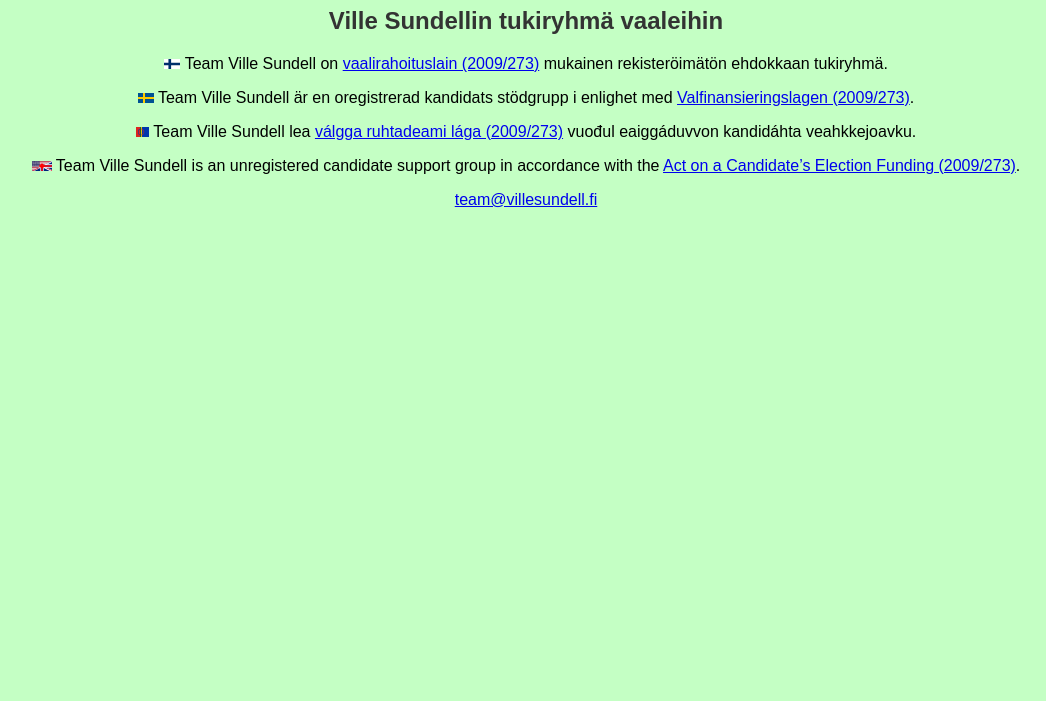
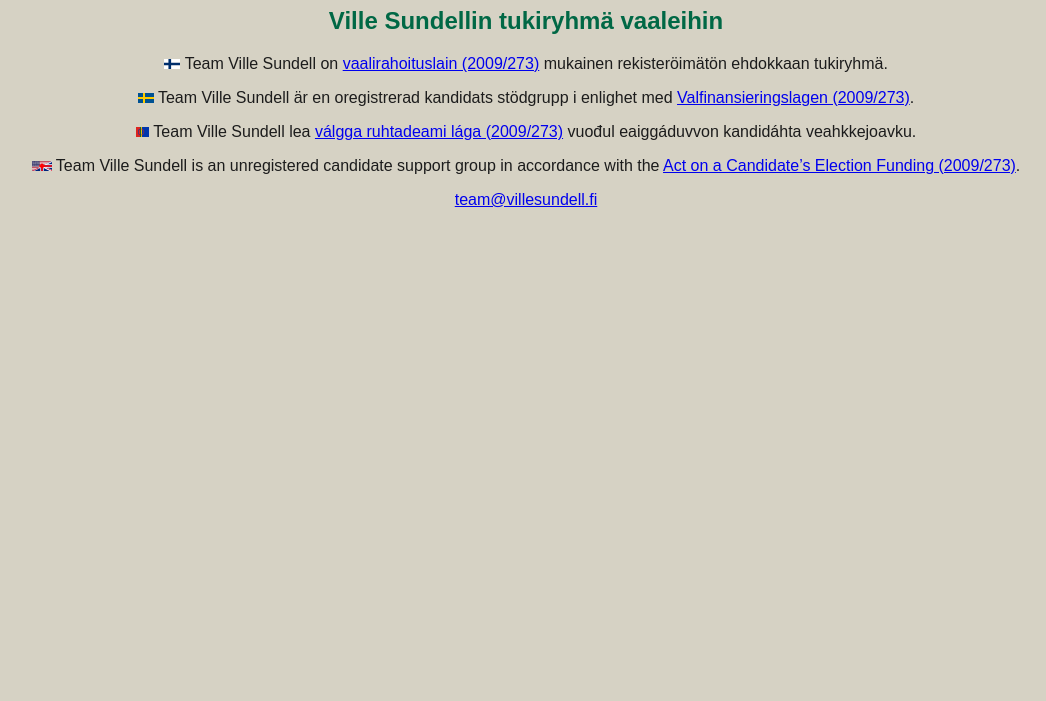
Before and after one commit to villesundell/team.villesundell.fi, a plain HTML site: page index.html in a window 1280 px wide. Shown: the part 99-800 px from the top of the page, without its empty margins (114-1160 px from the left). Drawn offline with Linux system fonts and the light colour scheme.

Commit message:
Using colors from The Greens
Using a palette of party colors.

```diff
--- a/index.html
+++ b/index.html
@@ -9,11 +9,12 @@
         body {
             font-family: sans-serif;
             text-align: center;
-            background-color: #C4FFC4;
+            background-color: rgb(214, 210, 196);
+            color: rgb(28, 28, 28);
         }
 
         h1, h2 {
-            color: #333;
+            color: rgb(0, 104, 69);
         }
     </style>
 
```
